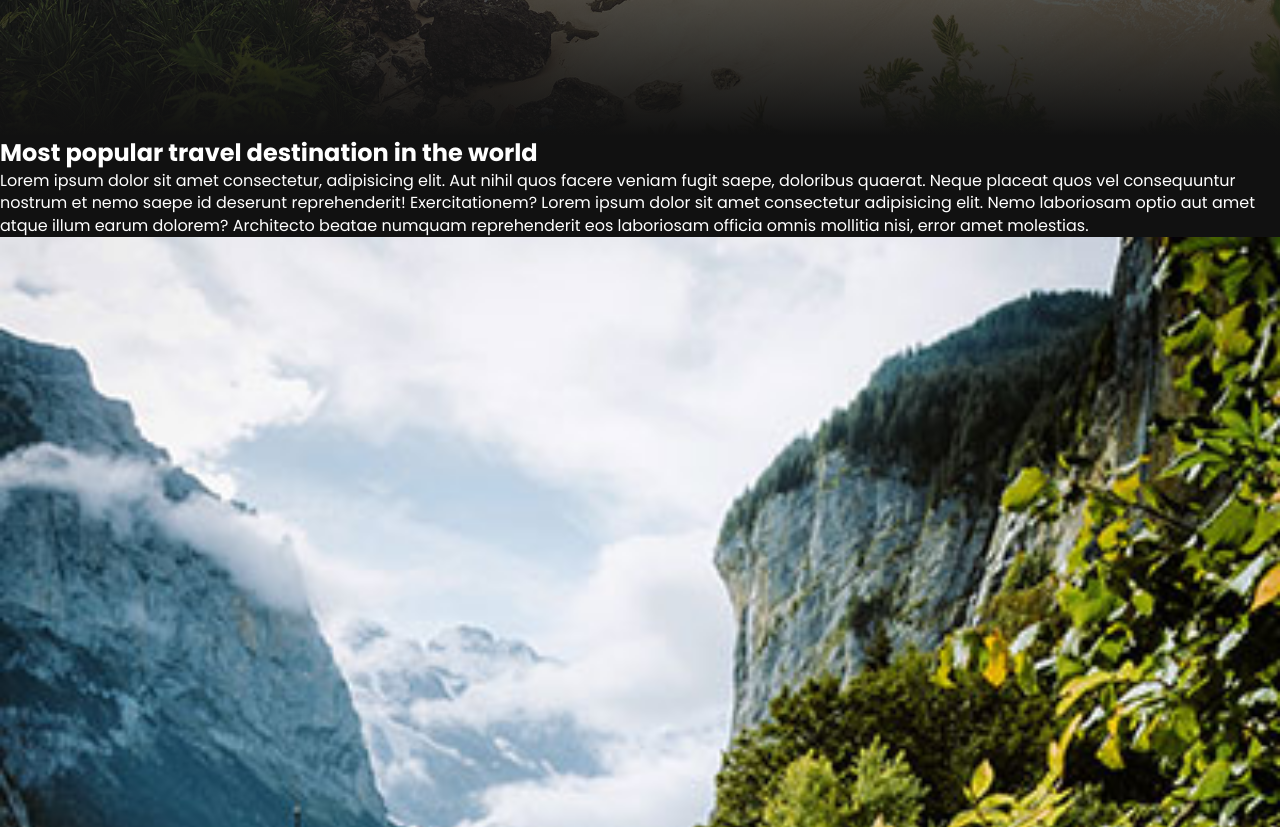
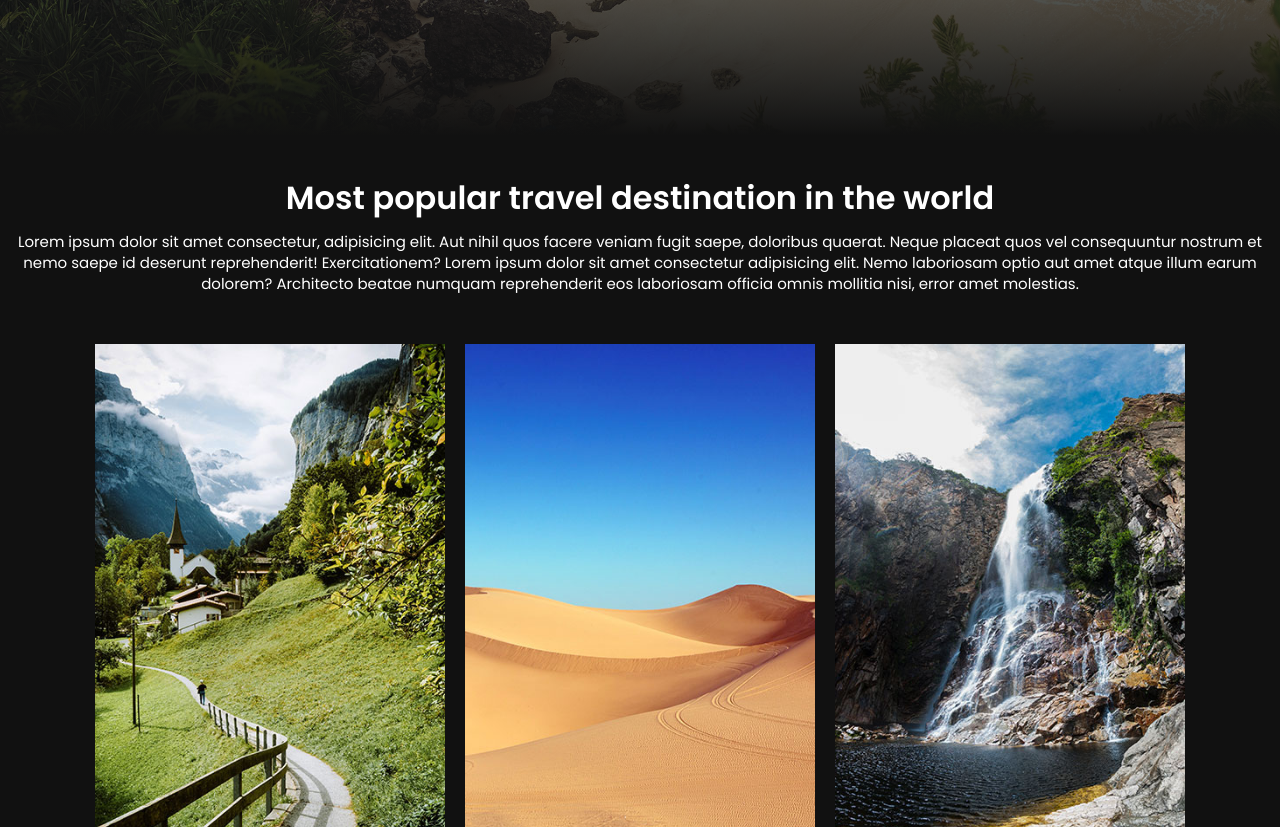
Before and after one commit to MaroufEbrahimi/travel-forDeveloper, a plain HTML site: page index.html in a window 1280 px wide. Shown: the part 2100-2927 px from the top of the page. Drawn offline with Linux system fonts and the light colour scheme.

Commit message:
some style for most-popular

```diff
--- a/assets/css/style.css
+++ b/assets/css/style.css
@@ -311,3 +311,61 @@ header>h3 {
    height: 400px;
    background: linear-gradient(to bottom, #111, transparent);
 }
+
+/* Section: Most Popular */
+.most-popular {
+   position: relative;
+   display: flex;
+   justify-content: center;
+   align-items: center;
+   flex-wrap: wrap;
+   margin-top: 40px;
+   text-align: center;
+}
+
+.most-popular .title-text h1 {
+   font-weight: 600;
+   color: #fff;
+   font-size: 2em;
+   margin-bottom: 10px;
+}
+
+.most-popular .title-text p {
+   font-size: 15px;
+   margin-bottom: 20px;
+}
+
+.most-popular .image-text {
+   position: relative;
+   display: flex;
+   justify-content: center;
+   align-items: center;
+   margin-top: 40px;
+}
+
+.most-popular .image-text .box {
+   position: relative;
+   min-width: 350px;
+   height: 480px;
+   background: #191919;
+   transition: 0.5s;
+   margin: 10px;
+}
+
+.most-popular .box img {
+   height: 65vh;
+   width: 100%;
+}
+
+.most-popular .image-text:hover .box {
+   opacity: .2;
+}
+
+.most-popular .image-text .box:hover {
+   opacity: 1;
+}
+
+.most-popular .box p {
+   font-size: 14px;
+   margin-bottom: 5px;
+}
```
